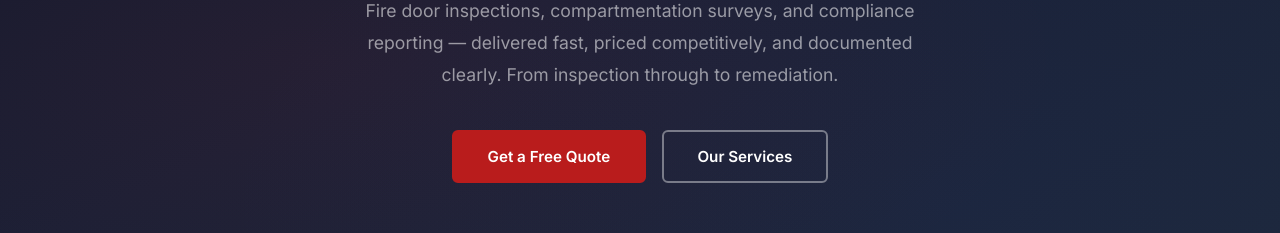
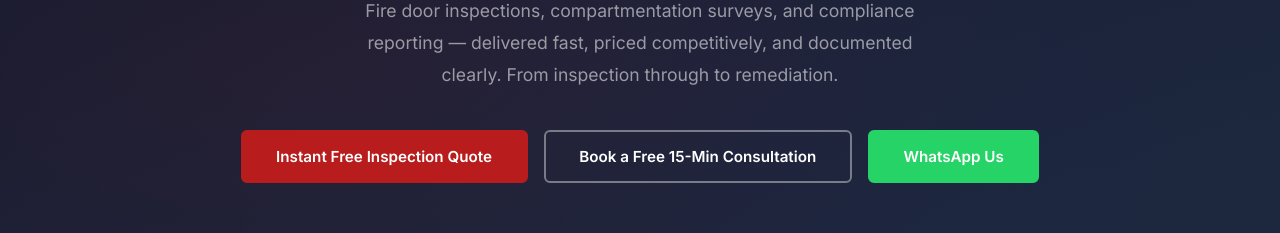
Before and after one commit to declaneliades-ship-it/de-fire-compliance, a website: page index.html in a window 1280 px wide. Shown: the part 343-576 px from the top of the page. Drawn offline with Linux system fonts and the light colour scheme.

Commit message:
Update hero CTAs: instant quote, book consultation, WhatsApp; rename contact heading to Enquiries

```diff
--- a/index.html
+++ b/index.html
@@ -134,8 +134,9 @@
             <h1>Fire Compliance<br>Made Simple</h1>
             <p class="hero-subtitle">Fire door inspections, compartmentation surveys, and compliance reporting — delivered fast, priced competitively, and documented clearly. From inspection through to remediation.</p>
             <div class="hero-cta">
-                <a href="#contact" class="btn btn-primary btn-lg">Get a Free Quote</a>
-                <a href="#services" class="btn btn-outline btn-lg">Our Services</a>
+                <a href="/quote-calculator" class="btn btn-primary btn-lg">Instant Free Inspection Quote</a>
+                <a href="https://cal.com/defirecompliance/15min" target="_blank" rel="noopener" class="btn btn-outline btn-lg">Book a Free 15-Min Consultation</a>
+                <a href="https://wa.me/447770871782" target="_blank" rel="noopener" class="btn btn-lg" style="background: #25D366; color: #fff; border-color: #25D366;">WhatsApp Us</a>
             </div>
             <div class="hero-trust">
                 <div class="trust-item">
@@ -575,7 +576,7 @@
             <div class="contact-layout">
                 <div class="contact-info">
                     <span class="section-tag">Get In Touch</span>
-                    <h2>Request a Quote</h2>
+                    <h2>Enquiries</h2>
                     <p>Tell us about your property and compliance requirements. We respond to every enquiry within 24 hours with a clear, no-obligation quote.</p>
 
                     <div class="contact-details">
```
